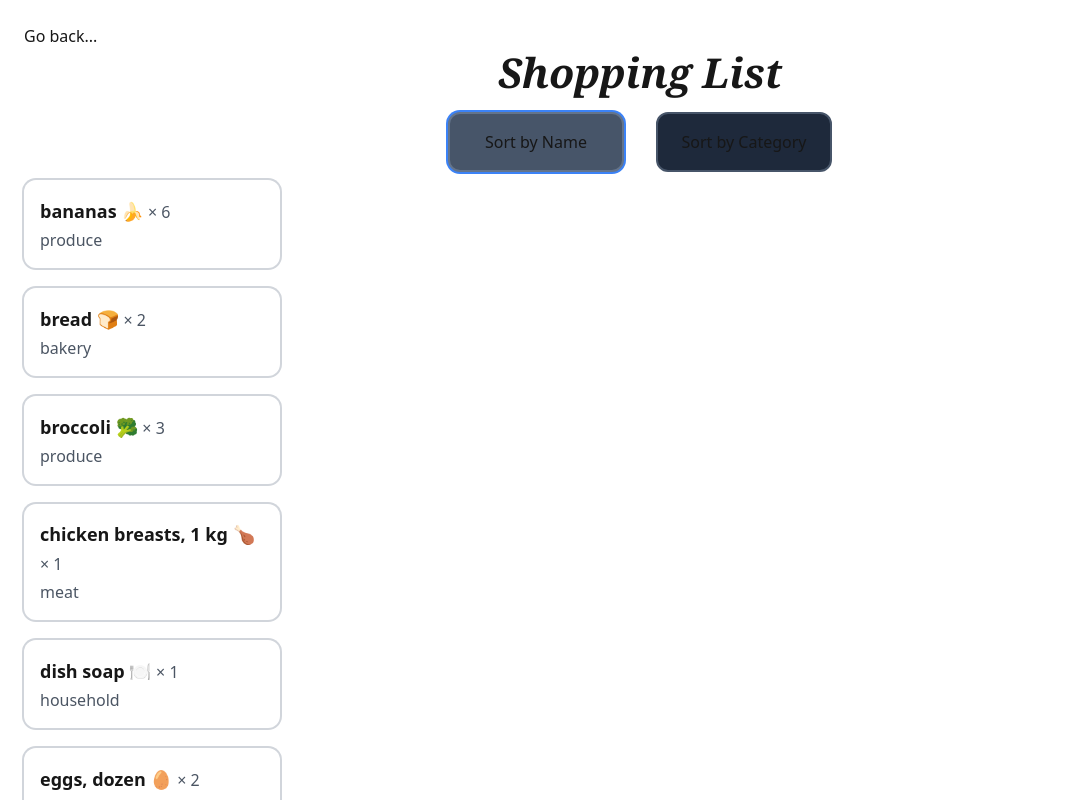
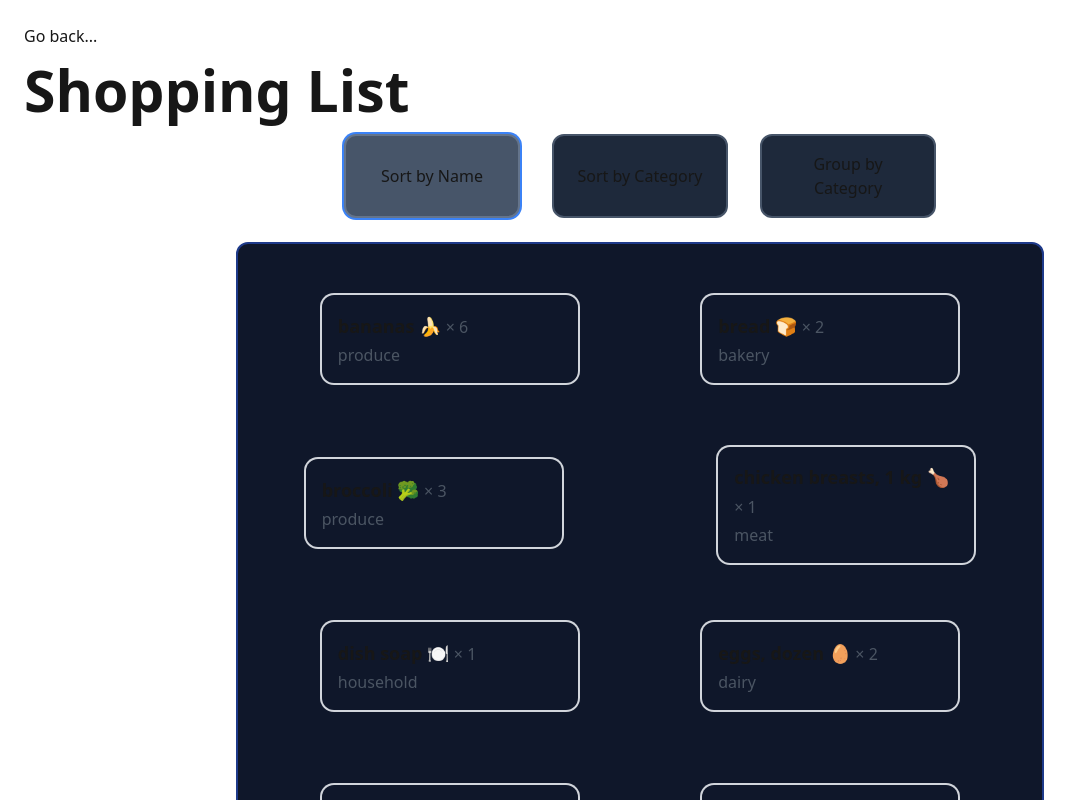
Before and after one commit to FlawlessCasual17/cprg306-assignments, a Next.js app: page /week-6 in a window 1280 px wide. Shown: the top 800 px of the page, without its empty margins (0-1085 px from the left). Built offline with nearby package versions, Linux system fonts and the light colour scheme.

Commit message:
Updates
Signed-off-by: FlawlessCasual17 <07e5297d5b@c0x0.com>

```diff
--- a/app/week-6/item.js
+++ b/app/week-6/item.js
@@ -1,14 +1,34 @@
-export default function Item({ id, name, quantity, category }) {
+'use client'
+import './styles.css'
+
+export default function Item({ isGrouped, id, name, quantity, category }) {
+    const categoryColors = {
+        dairy: 'border-cyan-300',
+        bakery: 'border-pink-500',
+        meat: 'border-red-400',
+        produce: 'border-emerald-400',
+        'canned goods': 'border-amber-400',
+        'dry goods': 'border-orange-400',
+        household: 'border-blue-500'
+    }
+
+    const categoryColor = categoryColors[`${category}`.toLowerCase()] || 'bg-slate-200'
+
+    const categoryTitle = (
+        <div className={`category ${isGrouped ?  '' : 'category-active'} ${categoryColor}`}>
+            {category}
+        </div>
+    )
+
     return (
-        <li className='relative w-64 mb-5 ring-2 ring-gray-300 p-4 rounded-xl'>
-            <div className='font-semibold text-lg'>
-                {/* Don't render anything if there's no name, or no quantity */}
-                {!name ? null : name} {quantity &&
-                    <span className='quantity'>× {quantity}</span>}
-            </div>
-            {category && // Don't render anything if there's no category
-                <div className='text-gray-600' style={{ fontSize: '1rem' }}>{category}</div>
-            }
-        </li>
+        <span key={id} className='aio-flexbox'>
+            {categoryTitle}
+            <li className='relative w-64 mb-5 ring-2 ring-gray-300 p-4 rounded-xl'>
+                <div className='font-semibold text-lg'>
+                    {name} <span className='quantity'>× {quantity}</span>
+                </div>
+                <div className='text-gray-600' style={{ fontSize: '1' }}>{category}</div>
+            </li>
+        </span>
     )
 }
--- a/app/week-6/list-item.js
+++ b/app/week-6/list-item.js
@@ -8,16 +8,28 @@
     const [sortBy, setSortBy] = useState('name')
     const sortedJson = [...jsonItems].sort((a, b) => a.name.localeCompare(b.name))
     const [items, setItems] = useState(sortedJson)
+    const [isGrouped, setIsGrouped] = useState(true)
 
     function sortByName() {
+        setIsGrouped(true)
         setSortBy('name')
         setItems([...items].sort((a, b) => a.name.localeCompare(b.name)))
     }
 
-    function sortByCategory() {
-        setSortBy('category')
+    function sortByCategory(value = false) {
+        setIsGrouped(true)
+        if (value) setSortBy('category') // Necessary for `groupByCategory()` calls
         setItems([...items].sort((a, b) => a.category.localeCompare(b.category)))
     }
+
+    function groupByCategory() {
+        sortByCategory(true)
+        setSortBy('group')
+        // code to be executed after 50 milliseconds
+        setTimeout(() => setIsGrouped(false), 50);
+    }
+
+    console.log(`sortBy is now equal to: ${sortBy}`)
 
     const getClasses = (type) =>
         `flex-buttons rounded-xl ${sortBy === type ? 'flex-buttons-active' : ''}`
@@ -31,13 +43,15 @@
                 <button onClick={sortByCategory} className={getClasses('category')}>
                     Sort by Category
                 </button>
+                <button onClick={groupByCategory} className={getClasses('group')}>
+                    Group by Category
+                </button>
             </div>
-            <div className='aio-flexbox'>
-                {items.map(item => (
-                    <ul key={item.id} className='flexbox-list rounded-xl align-text-bottom'>
-                        <Item {...item} />
-                    </ul>
-                ))}
+            <div className='relative'>
+                <ul className='flexbox-list rounded-xl align-text-bottom'>
+                    {[...items].map(item =>
+                        <Item key={item.id} isGrouped={isGrouped} {...item} />)}
+                </ul>
             </div>
         </span>
     )
--- a/app/week-6/styles.css
+++ b/app/week-6/styles.css
@@ -1,4 +1,4 @@
-main > h1 {
+main > h2 {
     font-style: italic;
     font-weight: 700;
     font-size: 2.57rem;
@@ -6,6 +6,30 @@
     font-family: ui-serif, Georgia, Cambria, "Times New Roman", Times, serif;
     margin-bottom: 1rem;
     text-align: center
+}
+
+.flexbox-list {
+    position: relative;
+    display: flex;
+    flex-direction: row;
+    flex-wrap: wrap;
+    margin: 1rem auto;
+    padding: 1.5rem 1.35rem 0.05rem;
+    justify-content: space-around;
+    width: 50.5rem;
+    height: 63rem;
+    border-width: 2px;
+    @apply border-blue-900 bg-slate-900
+}
+
+.aio-flexbox {
+    height: 7.5rem !important;
+    position: relative;
+    display: flex;
+    justify-content: space-evenly;
+    flex-wrap: wrap;
+    flex-direction: column;
+    top: 1rem
 }
 
 .flex-buttons {
@@ -32,11 +56,31 @@
     @apply text-gray-600
 }
 
-/* .category-active {
+.category {
+    position: relative;
+    font-weight: 800;
+    font-size: 1.125rem /* 18px */;
+    line-height: 1.75rem /* 28px */;
+    margin-top: -1.5rem /* -24px */;
+    border-top-width: 1px;
+    border-left-width: 1px;
+    border-right-width: 1px; /* border-bottom-width: 1px; */
+    border-collapse: separate;
+    padding-left: 1rem;
+    bottom: -0.325rem;
+    height: 2.2rem;
+    border-top-left-radius: 0.75rem /* 12px */;
+    border-top-right-radius: 0.75rem /* 12px */;
+    transition: transform 0.3s ease, opacity 0.3s ease;
+    transform: translateY(100%);
+    opacity: 0;
+    text-transform: capitalize
+}
+
+.category-active {
     transform: translateY(0);
     opacity: 1
-} */
-
+}
 .button-container {
     gap: 0rem 2rem
 }
```
